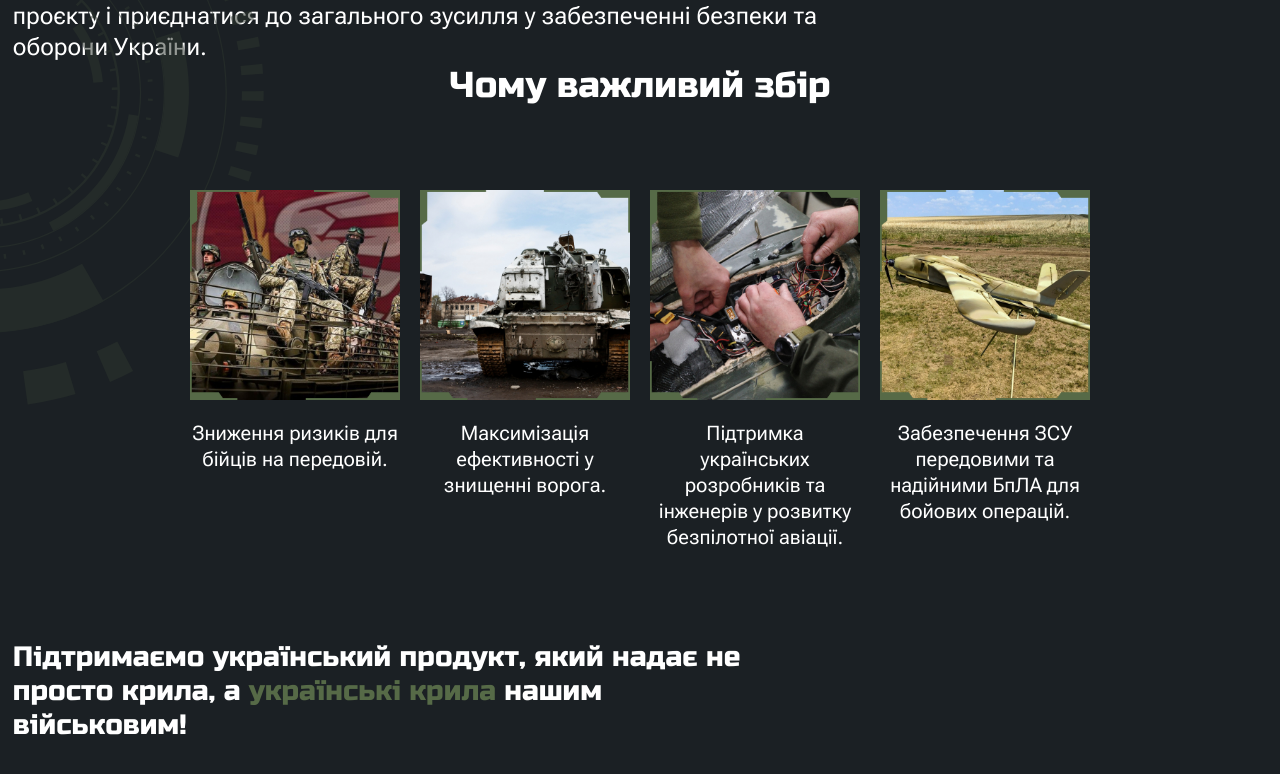
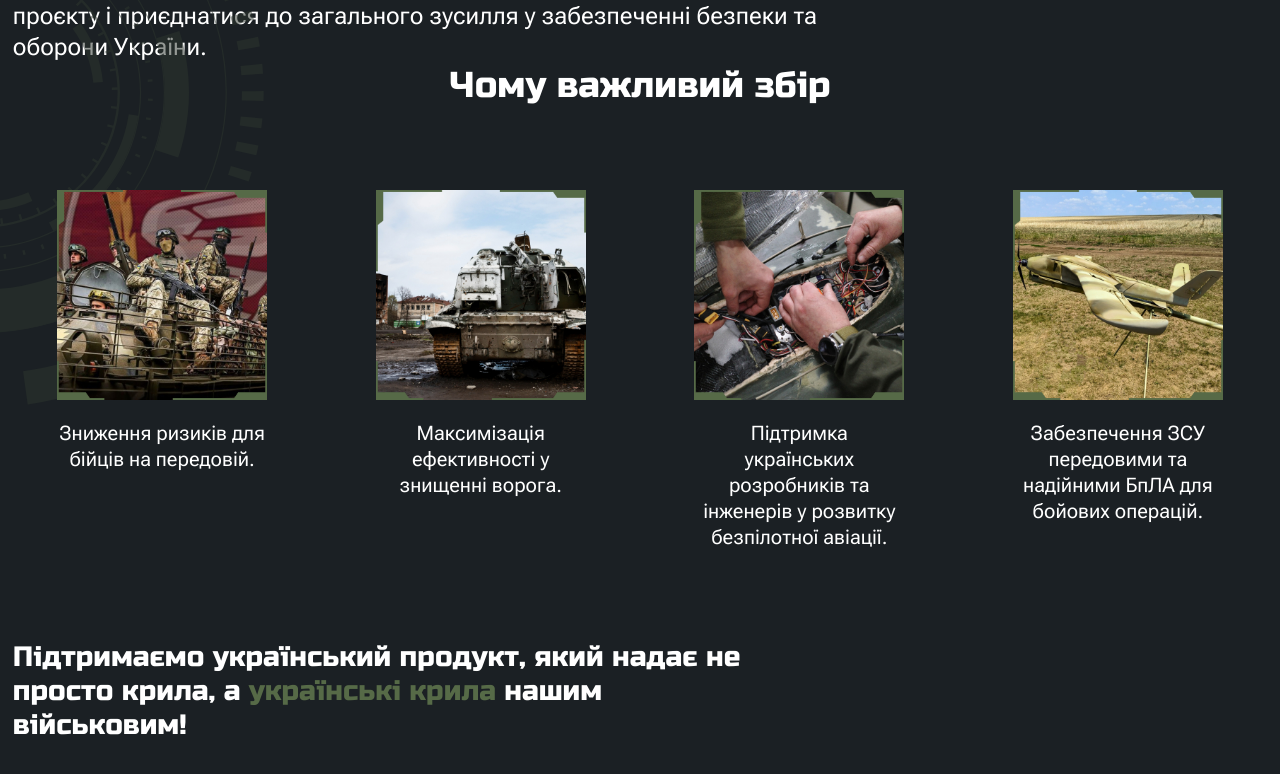
Before and after one commit to baza-trainee/79_brigadge_fundraising, a React (Create React App) app: page / in a window 1280 px wide. Shown: the part 2155-2929 px from the top of the page. Built offline with nearby package versions, Linux system fonts and the light colour scheme.

Commit message:
refactor: delete styles

```diff
--- a/src/components/Importance/Importance.module.css
+++ b/src/components/Importance/Importance.module.css
@@ -149,7 +149,6 @@
   .importance__list {
     display: flex;
     flex-wrap: wrap;
-    width: 660px;
     gap: 20px;
     margin-bottom: 23px;
     margin-left: auto;
@@ -206,7 +205,6 @@
   .importance__list {
     display: flex;
     flex-wrap: nowrap;
-    width: 900px;
     gap: 20px;
     margin-bottom: 80px;
     margin-left: auto;
```
